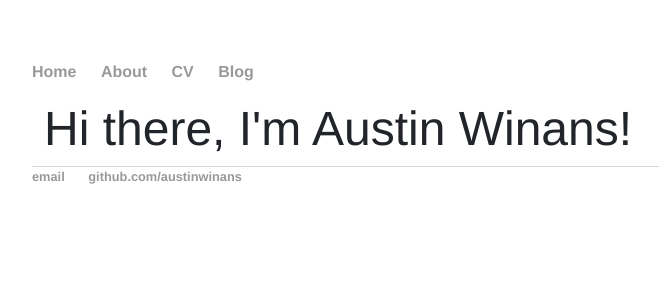
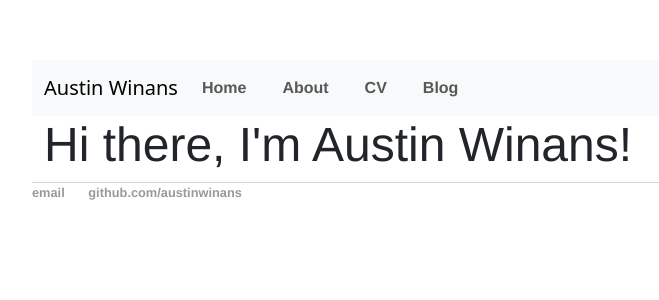
Before and after one commit to austinwinans/austinwinans.github.io, a Jekyll site: the page built from index.html, in a window 1280 px wide. Shown: the top 300 px of the page, without its empty margins (160-819 px from the left). Built offline with Jekyll 4.4.1, drawn with Linux system fonts in a browser that asks for light colours.

Commit message:
Update default.html

```diff
--- a/_layouts/default.html
+++ b/_layouts/default.html
@@ -9,14 +9,7 @@
 			<link rel="stylesheet" type="text/css" href="/css/main.css">
 		</head>
 		<body>
-			<nav>
-	    		<ul>
-	        		<li><a href="/">Home</a></li>
-		        	<li><a href="/about">About</a></li>
-	        		<li><a href="/cv">CV</a></li>
-	        		<li><a href="/blog">Blog</a></li>
-	    		</ul>
-			</nav>
+			{% include navigation.html %}
 			<div class="container">
 
 			{{ content }}
```
